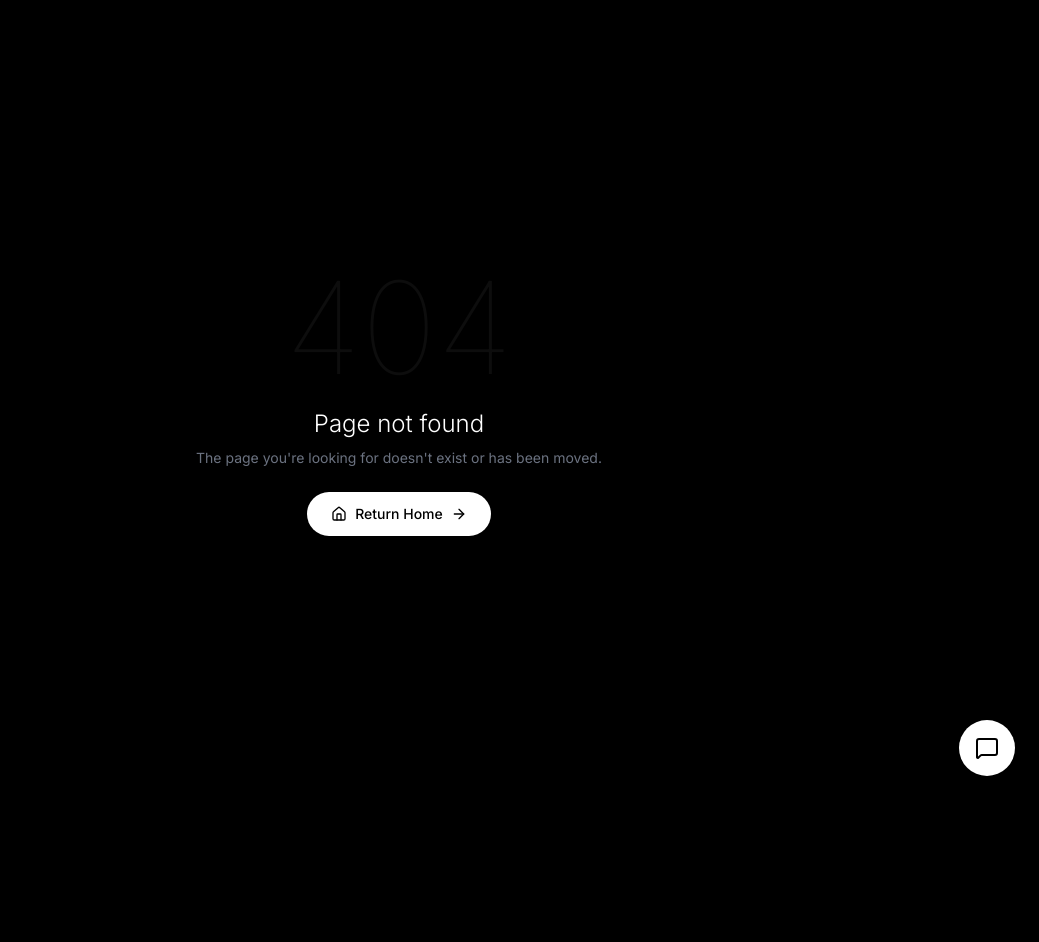
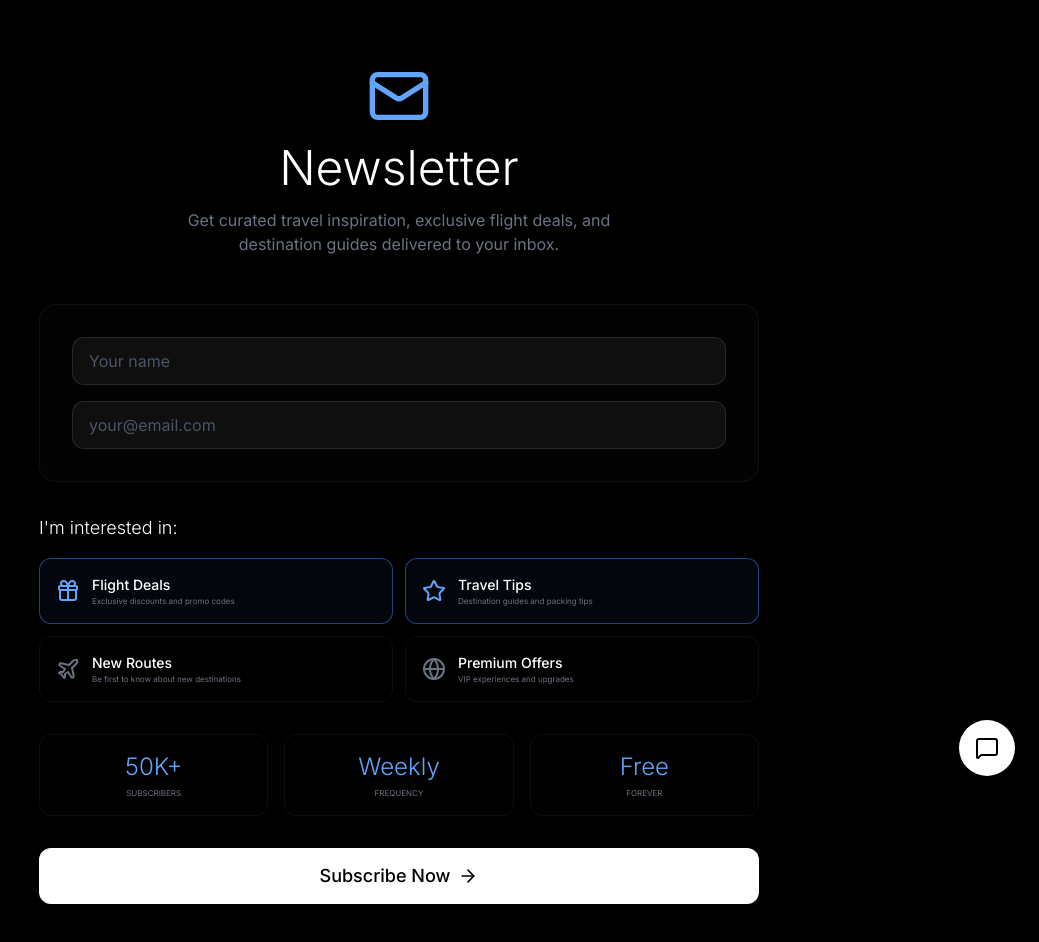
Before and after one commit to Dialo-clouds/CINE-TRAVEL, a Next.js app: page /newsletter in a window 1280 px wide. Before the commit this address had no page. Shown: the top 942 px of the page, without its empty margins (241-1280 px from the left). Before the commit the page ends 800 px from the top, so only its background shows below. Built offline with nearby package versions, Linux system fonts and the light colour scheme.

Commit message:
Newsletter landing page with preference selection

```diff
--- /dev/null
+++ b/src/app/newsletter/page.tsx
@@ -0,0 +1,97 @@
+"use client";
+
+import { useState } from "react";
+import { motion } from "framer-motion";
+import { Mail, Check, Plane, Gift, Star, TrendingUp, Globe, ArrowRight } from "lucide-react";
+
+const preferences = [
+  { id: "deals", icon: Gift, label: "Flight Deals", desc: "Exclusive discounts and promo codes" },
+  { id: "travel_tips", icon: Star, label: "Travel Tips", desc: "Destination guides and packing tips" },
+  { id: "new_routes", icon: Plane, label: "New Routes", desc: "Be first to know about new destinations" },
+  { id: "premium", icon: Globe, label: "Premium Offers", desc: "VIP experiences and upgrades" },
+];
+
+export default function NewsletterPage() {
+  const [email, setEmail] = useState("");
+  const [name, setName] = useState("");
+  const [selected, setSelected] = useState(["deals", "travel_tips"]);
+  const [submitted, setSubmitted] = useState(false);
+  const [loading, setLoading] = useState(false);
+
+  const toggle = (id: string) => {
+    setSelected(prev => prev.includes(id) ? prev.filter(x => x !== id) : [...prev, id]);
+  };
+
+  const handleSubmit = async (e: React.FormEvent) => {
+    e.preventDefault();
+    setLoading(true);
+    const prefs: Record<string, boolean> = {};
+    preferences.forEach(p => { prefs[p.id] = selected.includes(p.id); });
+
+    await fetch("/api/newsletter", {
+      method: "POST",
+      headers: { "Content-Type": "application/json" },
+      body: JSON.stringify({ email, name, preferences: prefs }),
+    });
+    setLoading(false);
+    setSubmitted(true);
+  };
+
+  return (
+    <div className="min-h-screen bg-black text-white">
+      <div className="max-w-3xl mx-auto px-6 py-16">
+        <motion.div initial={{ opacity: 0, y: 20 }} animate={{ opacity: 1, y: 0 }}>
+          <div className="text-center mb-12">
+            <Mail className="w-16 h-16 text-blue-400 mx-auto mb-4" />
+            <h1 className="text-5xl font-light">Newsletter</h1>
+            <p className="text-gray-500 mt-4 max-w-md mx-auto">Get curated travel inspiration, exclusive flight deals, and destination guides delivered to your inbox.</p>
+          </div>
+
+          {submitted ? (
+            <motion.div initial={{ scale: 0 }} animate={{ scale: 1 }} className="text-center p-12 rounded-2xl border border-emerald-500/20 bg-emerald-500/5">
+              <Check className="w-20 h-20 text-emerald-400 mx-auto mb-4" />
+              <h2 className="text-2xl font-light">You're In!</h2>
+              <p className="text-gray-400 mt-2">Welcome to the CineTravel community.</p>
+            </motion.div>
+          ) : (
+            <div className="space-y-8">
+              <div className="rounded-2xl border border-white/5 bg-white/[0.01] p-8 space-y-4">
+                <input type="text" value={name} onChange={(e) => setName(e.target.value)} placeholder="Your name" className="w-full h-12 rounded-xl bg-white/5 border border-white/10 px-4 text-white placeholder:text-gray-600 focus:outline-none" />
+                <input type="email" value={email} onChange={(e) => setEmail(e.target.value)} placeholder="your@email.com" className="w-full h-12 rounded-xl bg-white/5 border border-white/10 px-4 text-white placeholder:text-gray-600 focus:outline-none" required />
+              </div>
+
+              <div>
+                <h3 className="text-lg font-light mb-4">I'm interested in:</h3>
+                <div className="grid grid-cols-2 gap-3">
+                  {preferences.map((pref) => (
+                    <button key={pref.id} onClick={() => toggle(pref.id)} className={`p-4 rounded-xl border text-left flex items-center gap-3 transition-all ${selected.includes(pref.id) ? "border-blue-500/50 bg-blue-500/5" : "border-white/5 hover:border-white/10"}`}>
+                      <pref.icon className={`w-6 h-6 ${selected.includes(pref.id) ? "text-blue-400" : "text-gray-500"}`} />
+                      <div><p className="text-sm font-medium">{pref.label}</p><p className="text-[0.5rem] text-gray-500">{pref.desc}</p></div>
+                    </button>
+                  ))}
+                </div>
+              </div>
+
+              <div className="grid grid-cols-3 gap-4 text-center">
+                {[
+                  { value: "50K+", label: "Subscribers" },
+                  { value: "Weekly", label: "Frequency" },
+                  { value: "Free", label: "Forever" },
+                ].map((stat) => (
+                  <div key={stat.label} className="p-4 rounded-xl border border-white/5">
+                    <p className="text-2xl font-light text-blue-400">{stat.value}</p>
+                    <p className="text-[0.5rem] text-gray-500 uppercase mt-1">{stat.label}</p>
+                  </div>
+                ))}
+              </div>
+
+              <button onClick={handleSubmit} disabled={loading} className="w-full h-14 rounded-xl bg-white text-black font-medium hover:bg-gray-200 disabled:opacity-50 flex items-center justify-center gap-2 text-lg">
+                {loading ? "Subscribing..." : "Subscribe Now"} <ArrowRight className="w-5 h-5" />
+              </button>
+            </div>
+          )}
+        </motion.div>
+      </div>
+    </div>
+  );
+}
```
